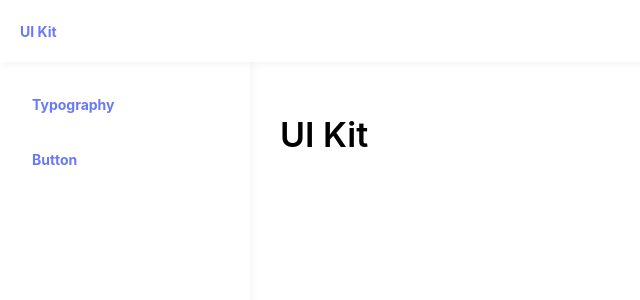
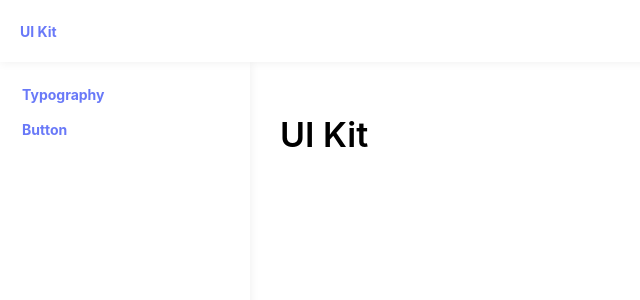
Before and after one commit to Hekikai/katana-kit, a Vue app: page / in a window 1280 px wide. Shown: the top 300 px of the page, without its empty margins (0-640 px from the left). Built offline with nearby package versions, Linux system fonts and the light colour scheme; the HTML template or start-up script is replaced by a standard one.

Commit message:
added computed to sidebar links

```diff
--- a/src/components/layout/TheSidebar.vue
+++ b/src/components/layout/TheSidebar.vue
@@ -1,10 +1,15 @@
 <script setup lang="ts">
-import { ref } from 'vue'
+import { computed } from 'vue'
+import { routes } from '@/router/routes'
 
-const links = ref([
-    { name: 'Typography', href: '/typography' },
-    { name: 'Button', href: '/button' },
-])
+const links = computed(() =>
+    routes
+        .filter((route) => !route.path.endsWith('/'))
+        .map((route) => ({
+            name: route.name,
+            href: route.path,
+        })),
+)
 </script>
 
 <template>
@@ -22,30 +27,25 @@ const links = ref([
 
 <style scoped lang="scss">
 .sidebar {
-  position: fixed;
     left: 0;
     top: 62px;
     height: 100%;
+    background: #fff;
+    position: fixed;
     width: 250px;
     padding: 20px;
-
-  background: #fff;
     transition: 0.2s;
     box-shadow: 0 0 10px rgba(0, 0, 0, 0.07);
-  transform: translateX(0);
 
     &__link {
         display: block;
-    margin-bottom: 10px;
-    padding: 10px;
-
         border-radius: 12px;
         border: 2px solid #fff;
         transition: 0.2s;
         font-weight: bold;
-
+        margin-bottom: 10px;
         &:hover {
-      border-color: var(--primary-color);
+            color: var(--k-primary-hover);
         }
     }
 }
--- a/src/router/index.ts
+++ b/src/router/index.ts
@@ -1,24 +1,9 @@
 import { createRouter, createWebHistory } from 'vue-router'
+import { routes } from '@/router/routes'
 
 const router = createRouter({
     history: createWebHistory(),
-    routes: [
-        {
-            path: '/',
-            component: () => import('@/views/StartPage.vue'),
-            name: 'Start',
-        },
-        {
-            path: '/typography',
-            component: () => import('@/views/Typography.vue'),
-            name: 'Typography',
-        },
-        {
-            path: '/button',
-            component: () => import('@/views/KBtn.vue'),
-            name: 'Button',
-        },
-    ],
+    routes,
 })
 
 export default router
--- /dev/null
+++ b/src/router/routes.ts
@@ -0,0 +1,22 @@
+export const routes = [
+    {
+        path: '/',
+        component: () => import('@/views/StartPage.vue'),
+        name: 'Start',
+    },
+    {
+        path: '/typography',
+        component: () => import('@/views/Typography.vue'),
+        name: 'Typography',
+    },
+    {
+        path: '/button',
+        component: () => import('@/views/KBtn.vue'),
+        name: 'Button',
+    },
+    // {
+    //     path: '/checkbox',
+    //     component: () => import('@/views/KCheckbox.vue'),
+    //     name: 'Checkbox',
+    // },
+]
```
Lines whose indentation alone changed are shown as unchanged.
